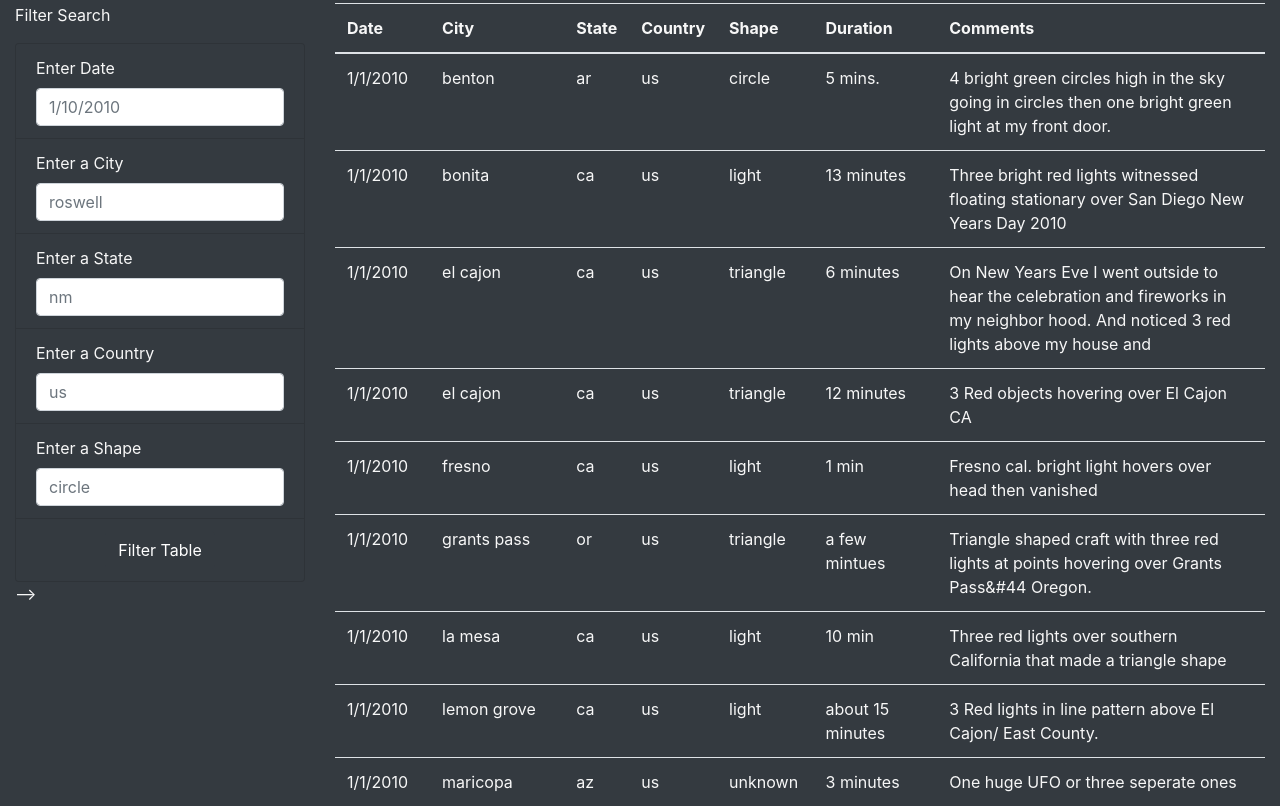
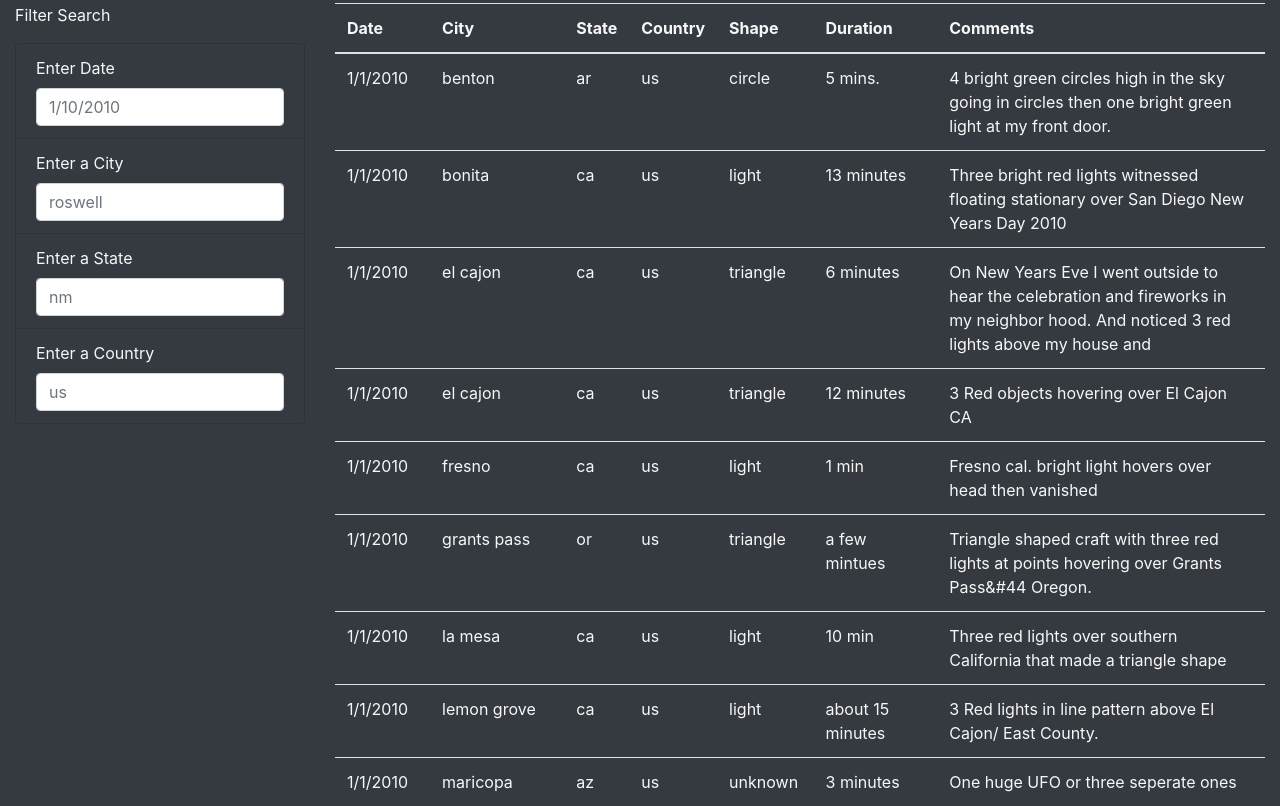
Before and after one commit to vishaldeo/UFOs, a plain HTML site: page index.html in a window 1280 px wide. Shown: the part 736-1542 px from the top of the page. Drawn offline with nearby package versions, Linux system fonts and the light colour scheme.

Commit message:
Button removed.

```diff
--- a/index.html
+++ b/index.html
@@ -69,15 +69,6 @@
                                 <label for="date">Enter a Country</label>
                                 <input type="text" class="form-control" placeholder="us" id="country">
                             </li>
-                            <!-- Shape -->
-                            <li class="list-group-item bg-dark">
-                                <label for="date">Enter a Shape</label>
-                                <input type="text" class="form-control" placeholder="circle" id="shape">
-                            </li>
-                            <!-- Button -->
-                            <li class="list-group-item bg-dark text-center">
-                                <button id="filter-btn" type="button" class="btn btn-dark">Filter Table</button>
-                            </li> -->
                         </ul>
                     </form>
                 </div>
```
